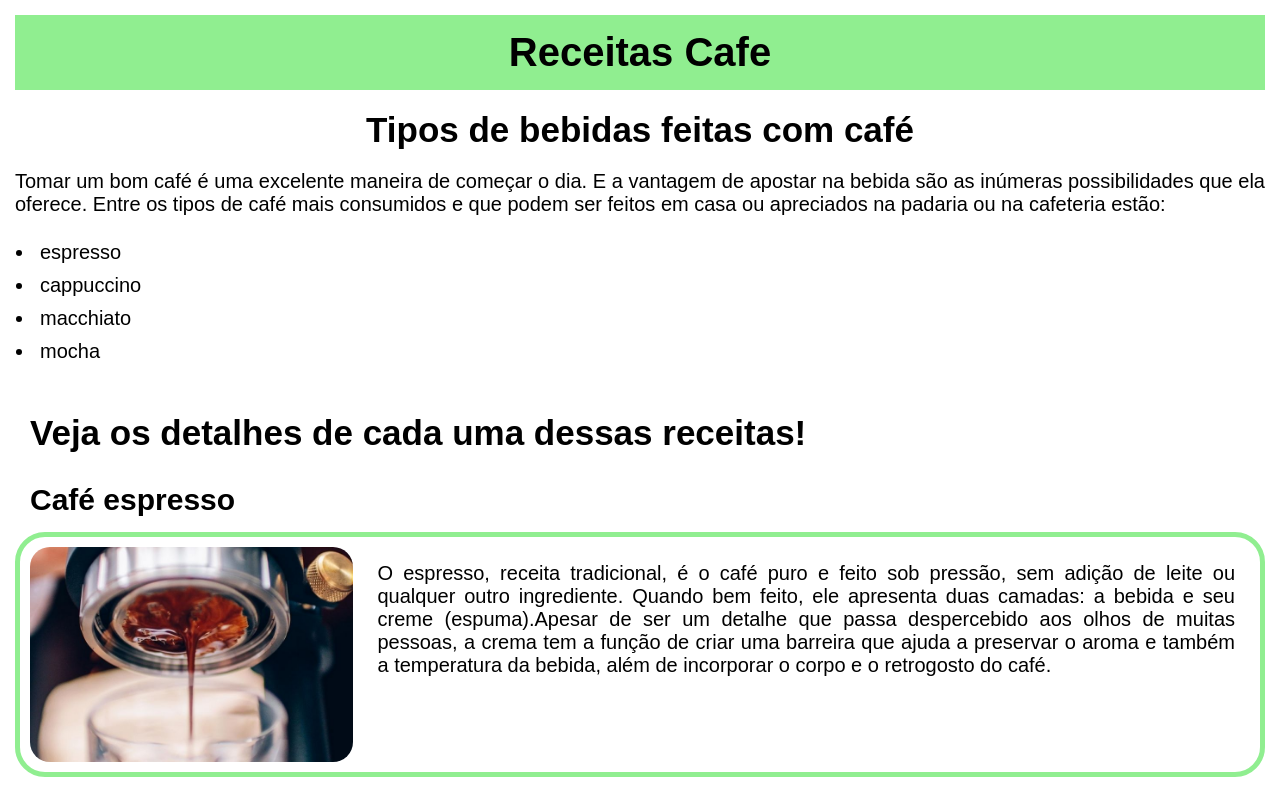
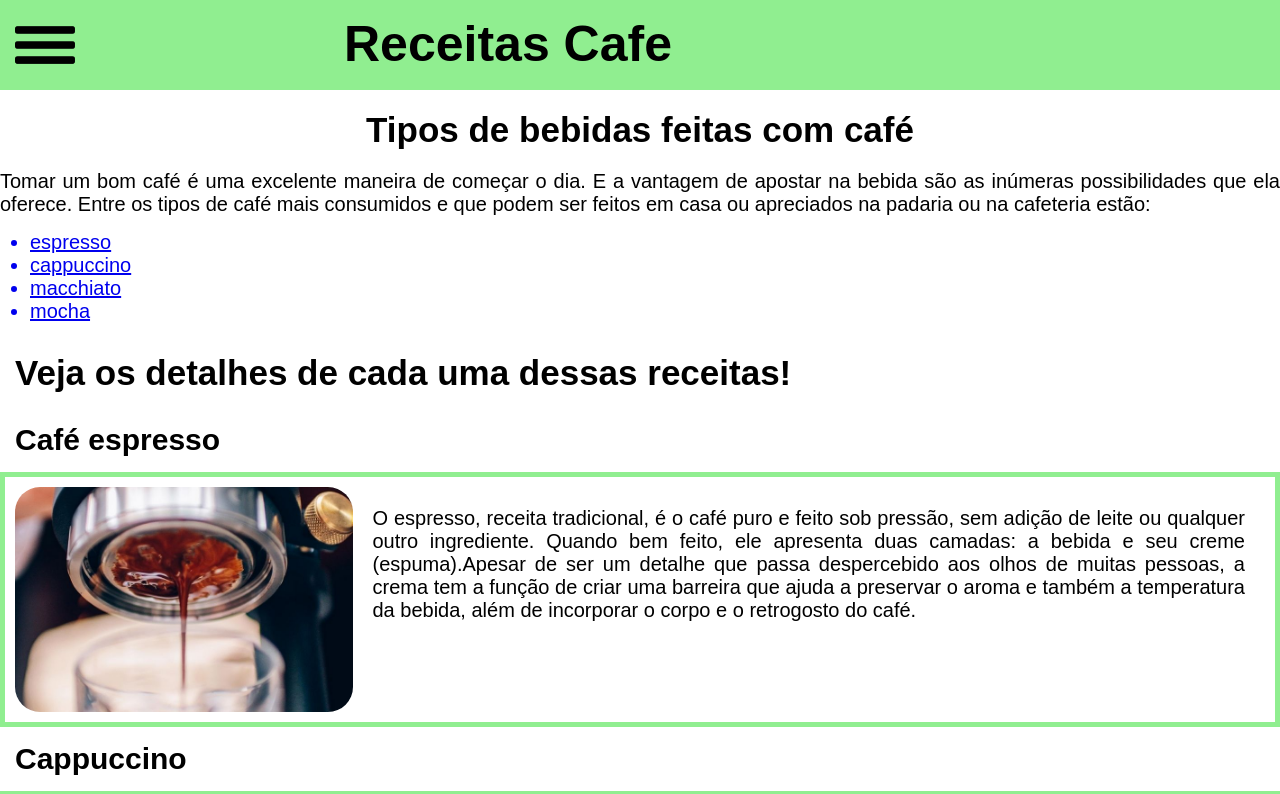
Before and after one commit to Nickolas1903/receitasCafe, a plain HTML site: page index.html in a window 1280 px wide. Shown: the top 794 px of the page. Drawn offline with Linux system fonts and the light colour scheme.

Commit message:
Add files via upload

```diff
--- a/estilo.css
+++ b/estilo.css
@@ -1,14 +1,24 @@
 *{
     font-family: Arial, Helvetica, sans-serif;
     margin: 0;
-    padding: 5px;
+    padding: 0;
     box-sizing: border-box;
 
-    .conteudo-topo > h1{
-        font-size: 40px;
+    .titulo-principal{
+        display: flex;
+        font-size: 25px;
         text-align: center;
         background-color: lightgreen;
         padding: 15px;
+        font-family: system-ui, -apple-system, BlinkMacSystemFont, 'Segoe UI', Roboto, Oxygen, Ubuntu, Cantarell, 'Open Sans', 'Helvetica Neue', sans-serif;
+    }
+    .titulo-principal > h1{
+        text-align: center;
+        padding-left: 269px;
+    }
+    .titulo-principal > img{
+        width: 60px;
+        height: 60px;
     }
     .conteudo-topo > h2{
         font-size: 35px;
@@ -26,7 +36,9 @@
         font-size: 20px;
         text-align: justify;
         margin: 0;
-        padding: 20px;
+        padding-left: 30px;
+        padding-top: 15px;
+        padding-bottom: 15px;
     }
     .conteudo-principal > h2{
         font-size: 35px;
@@ -35,7 +47,8 @@
     .bebida{
         display: flex;
         border: lightgreen solid 5px;
-        border-radius: 30px;
+        border-radius: 0;
+        padding: 10px;
     }
     .bebida > img{
         width: 350px;
@@ -75,23 +88,35 @@
         padding: 40px
     }
     .Perfil{
+        text-align: center;
         margin: 75px;
-        padding: 0;
+        padding-left: 0;
         border: lightgreen solid 5px;
+        box-shadow: 10px 10px green;
         border-radius: 50px;
-        text-align: center;
+        width: 60%;
     }
     .Perfil > h1{
         font-size: 40px;
+        padding-top: 15px;
+        padding-bottom: 15px;
     }
     .Perfil > img{
         width: 300px;
         height: 225px;
         border-radius: 40px;
     }
+    .Perfil > p{
+        padding-bottom: 3px;
+        padding-top: 20px;
+    }
     #github-img{
-        width: 75px;
-        height: 75px;
+        width: 90px;
+        height: 90px;
+        padding-bottom: 20px;
+        padding-top: 20px;
+        padding-right: 10px;
+        padding-left: 10px;
     }
 
 }
--- a/index.html
+++ b/index.html
@@ -12,31 +12,35 @@ Outras referencias: https://pt.wikipedia.org/wiki/Cappuccino
 -->
 </head>
 <body>
+    <div class="titulo-principal">
+        <img src="imagem/threebars_106419.webp" alt="tres barras">
+        <h1>Receitas Cafe</h1>
+    </div>
+
     <div class="conteudo-topo">
-    <h1>Receitas Cafe</h1>
     <h2>Tipos de bebidas feitas com café</h2>
     <p>Tomar um bom café é uma excelente maneira de começar o dia. E a vantagem de apostar na bebida são as inúmeras possibilidades que ela oferece.
 
     Entre os tipos de café mais consumidos e que podem ser feitos em casa ou apreciados na padaria ou na cafeteria estão:</p>
 
     <ul>
-        <li>espresso</li>
-        <li>cappuccino</li>
-        <li>macchiato</li>
-        <li>mocha</li>
+        <a href="#espresso1"><li>espresso</li></a>
+        <a href="#cappuccino1"><li>cappuccino</li></a>
+        <a href="#macchiato1"><li>macchiato</li></a>
+        <a href="#mocha1"><li>mocha</li></a>
     </ul>
     </div>
 
     <div class="conteudo-principal">
         <h2>Veja os detalhes de cada uma dessas receitas!</h2>
-        <h3>Café espresso</h3>
+        <h3 id="espresso1">Café espresso</h3>
 
         <div class="bebida">
-            <img id="expresso" src="imagem/espresso.jpg" alt="espresso saindo da máquina">
+            <img id="espresso" src="imagem/espresso.jpg" alt="espresso saindo da máquina">
             <p>O espresso, receita tradicional, é o café puro e feito sob pressão, sem adição de leite ou qualquer outro ingrediente. Quando bem feito, ele apresenta duas camadas: a bebida e seu creme (espuma).Apesar de ser um detalhe que passa despercebido aos olhos de muitas pessoas, a crema tem a função de criar uma barreira que ajuda a preservar o aroma e também a temperatura da bebida, além de incorporar o corpo e o retrogosto do café.</p>
 
         </div>
-        <h3>Cappuccino</h3>
+        <h3 id="cappuccino1">Cappuccino</h3>
 
         <div class="bebida">
             <img id="cappucino" src="imagem/Latte_art.jpg" alt="cappucino com latte art">
@@ -44,14 +48,14 @@ Outras referencias: https://pt.wikipedia.org/wiki/Cappuccino
 
 
         </div>
-        <h3>Café macchiato</h3>
+        <h3 id="macchiato1">Café macchiato</h3>
 
         <div class="bebida">
             <img id="macchiato" src="imagem/macchiato.jpg" alt="macchiato">
             <p>O macchiato é uma versão adocicada do espresso com uma “macchia di latte” (mancha de leite) vaporizada, que traz cremosidade e valoriza os açúcares da bebida.O caffè macchiato tem a maior proporção de café expresso para leite de qualquer bebida feita com esses ingredientes. A intenção é que o leite modere, em vez de sobrecarregar, o sabor do café ao mesmo tempo em que adiciona um toque de doçura. A bebida é tipicamente preparada despejando uma pequena quantidade de leite vaporizado diretamente em uma única dose de café expresso.</p>
 
         </div>
-        <h3>Café mocha</h3>
+        <h3 id="mocha1">Café mocha</h3>
 
         <div class="bebida">
             <img id="mocha" src="imagem/mocha.jpg" alt="mocha">
```
Also changed, not shown: imagem/threebars_106419.webp (added).
